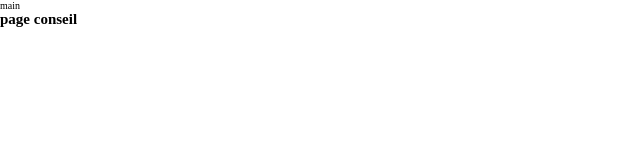
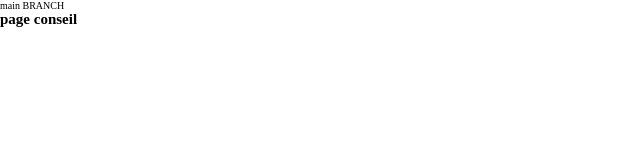
Before and after one commit to FSFULLSTACK/TEAM2, a plain HTML site: page conseil.html in a window 1280 px wide. Shown: the full height of the page, 0-640 px from the left. Drawn offline with Linux system fonts and the light colour scheme.

Commit message:
starter conseil

```diff
--- a/conseil.html
+++ b/conseil.html
@@ -10,7 +10,7 @@
 </head>
 <body>
     <main>
-        main
+        main BRANCH
     </main>
 
 
```
